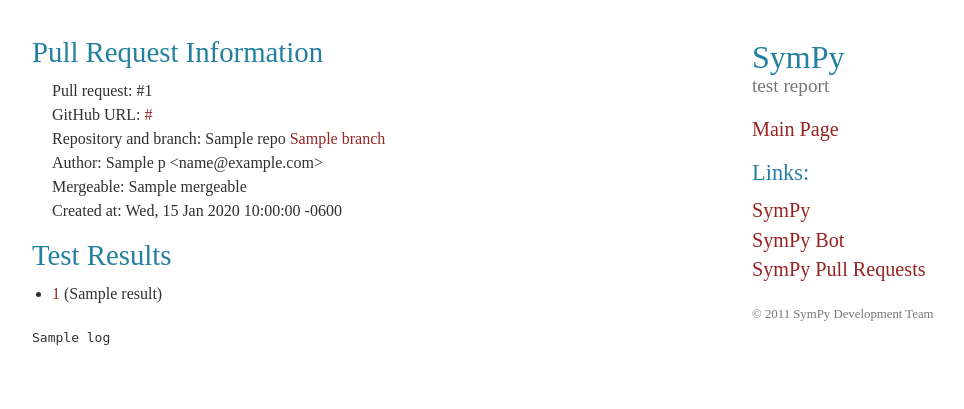
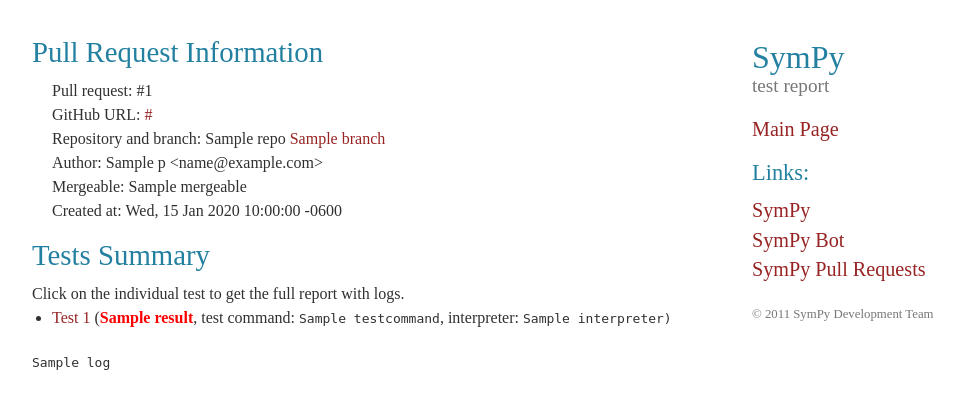
Before and after one commit to sympy/sympy-bot-old, a Django app: template web/templates/pullrequest.html in a window 1280 px wide. Shown: the top 409 px of the page, without its empty margins (148-1112 px from the left). Run offline with Django 3.2, Linux system fonts and the light colour scheme; the template is opened without the code that fills it: most values are stand-ins (such as "Sample title", 1, 10 or a date in 2020).

Commit message:
Nicer formatting of tests summary

```diff
--- a/web/templates/pullrequest.html
+++ b/web/templates/pullrequest.html
@@ -21,10 +21,16 @@ SymPy Pull Request
     Created at: {{ p.created_at|date:"r" }}</br>
 </p>
 
-<h2>Test Results</h2>
+<h2>Tests Summary</h2>
+Click on the individual test to get the full report with logs.
 <ul>
 {% for t in tasks %}
-    <li><a href="/report/{{ t.key }}">{{ forloop.counter }}</a> ({{ t.result }})</li>
+    <li><a href="/report/{{ t.key }}">Test {{ forloop.counter }}</a>
+({% if t.result == "Passed" %}<span class="result_ok">Passed</span>,
+{% else %}<span class="result_fail">{{ t.result }}</span>,
+{% endif %}
+    test command: <span class="code">{{ t.testcommand }}</span>,
+    interpreter: <span class="code">{{ t.interpreter }})</span></li>
 {% endfor %}
 </ul>
 
--- a/web/templates/report.html
+++ b/web/templates/report.html
@@ -17,7 +17,7 @@ SymPy Test Report
     Pull request: <a href="/pullrequest/{{ task.pullrequest.num }}">#{{ task.pullrequest.num }}</a></br>
     GitHub URL: <a href="{{ task.pullrequest.url }}">{{ task.pullrequest.url }}</a></br>
     Test command: <span class="code">{{ task.testcommand }}</span></br>
-    Interpreter: {{ task.interpreter }}
+    Interpreter: <span class="code">{{ task.interpreter }}</span>
 </p>
 
 <h2>Test Log</h2>
```
